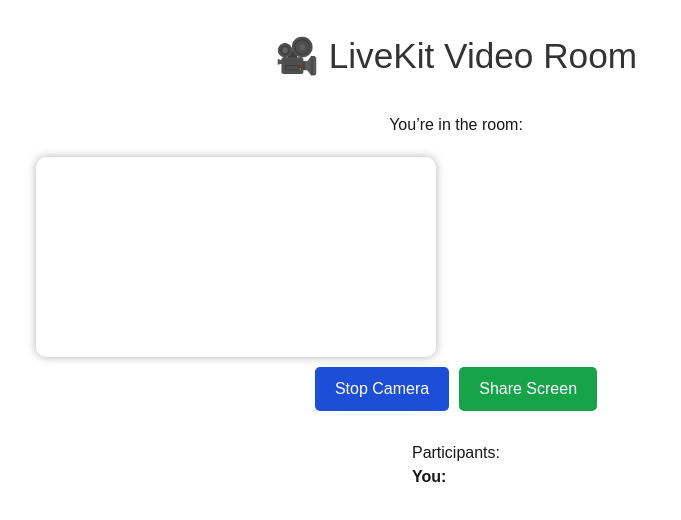
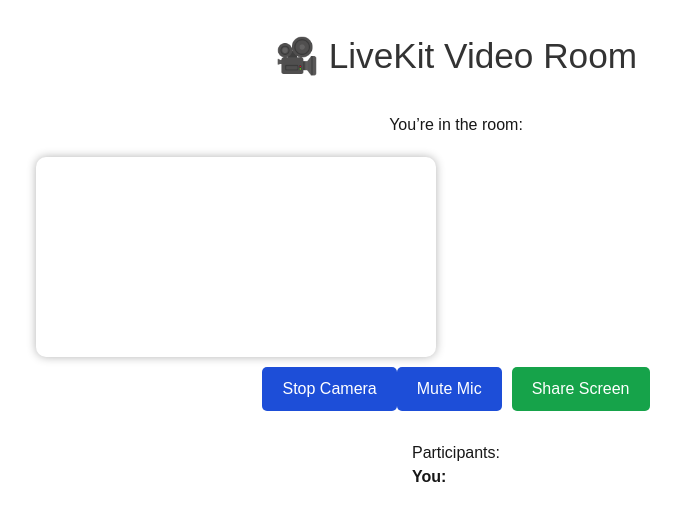
Before and after one commit to Ramanand1101/live-kit-frontend, a Next.js app: page /room in a window 1280 px wide. Shown: the top 520 px of the page, without its empty margins (184-865 px from the left). Built offline with nearby package versions, Linux system fonts and the light colour scheme.

Commit message:
add the page

```diff
--- a/roomPage/Roompage.js
+++ b/roomPage/Roompage.js
@@ -19,12 +19,14 @@
 
   const [joined, setJoined] = useState(false);
   const [cameraEnabled, setCameraEnabled] = useState(true);
+  const [micEnabled, setMicEnabled] = useState(true);
   const [participants, setParticipants] = useState([]);
 
   const localVideoRef = useRef(null);
   const remoteVideosRef = useRef({});
   const roomRef = useRef(null);
   const currentVideoTrackRef = useRef(null);
+  const currentAudioTrackRef = useRef(null);
 
   useEffect(() => {
     if (identity && roomName) handleJoin();
@@ -47,16 +49,15 @@
 
       await room.connect("https://meet.lcmgo.com", token);
 
-
-
       if (isPublisher) {
         const localTracks = await createLocalTracks({ audio: true, video: true });
         for (const track of localTracks) {
-          console.log("Publishing:", track.kind);
           await room.localParticipant.publishTrack(track);
         }
 
         const videoTrack = localTracks.find((t) => t.kind === "video");
+        const audioTrack = localTracks.find((t) => t.kind === "audio");
+
         if (videoTrack) {
           currentVideoTrackRef.current = videoTrack;
           setTimeout(() => {
@@ -64,6 +65,10 @@
               videoTrack.attach(localVideoRef.current);
             }
           }, 300);
+        }
+
+        if (audioTrack) {
+          currentAudioTrackRef.current = audioTrack;
         }
       }
 
@@ -74,7 +79,9 @@
       });
 
       room.on(RoomEvent.ParticipantDisconnected, (participant) => {
-        setParticipants((prev) => prev.filter((id) => id !== participant.identity));
+        setParticipants((prev) =>
+          prev.filter((id) => id !== participant.identity)
+        );
       });
 
       const attachRemoteTrack = (track, participant) => {
@@ -100,10 +107,9 @@
           audioEl.autoplay = true;
           audioEl.controls = false;
           track.attach(audioEl);
-    document.body.appendChild(audioEl); // or just attach without appending
+          document.body.appendChild(audioEl);
         }
       };
-
 
       room.on(RoomEvent.TrackSubscribed, attachRemoteTrack);
       room.on(RoomEvent.TrackPublicationSubscribed, attachRemoteTrack);
@@ -141,6 +147,27 @@
       currentVideoTrackRef.current = videoTrack;
       videoTrack.attach(localVideoRef.current);
       setCameraEnabled(true);
+    }
+  };
+
+  const handleToggleMic = async () => {
+    const room = roomRef.current;
+    if (!room || !room.localParticipant) return;
+
+    const existingTrack = currentAudioTrackRef.current;
+
+    if (micEnabled) {
+      if (existingTrack) {
+        await room.localParticipant.unpublishTrack(existingTrack);
+        existingTrack.stop();
+        currentAudioTrackRef.current = null;
+      }
+      setMicEnabled(false);
+    } else {
+      const [audioTrack] = await createLocalTracks({ audio: true });
+      await room.localParticipant.publishTrack(audioTrack);
+      currentAudioTrackRef.current = audioTrack;
+      setMicEnabled(true);
     }
   };
 
@@ -189,6 +216,9 @@
             <button onClick={handleToggleCamera} className={styles.button}>
               {cameraEnabled ? "Stop Camera" : "Start Camera"}
             </button>
+            <button onClick={handleToggleMic} className={styles.button}>
+              {micEnabled ? "Mute Mic" : "Unmute Mic"}
+            </button>
             <button
               onClick={handleShareScreen}
               className={`${styles.button} ${styles.shareButton}`}
```
Lines whose indentation alone changed are shown as unchanged.
